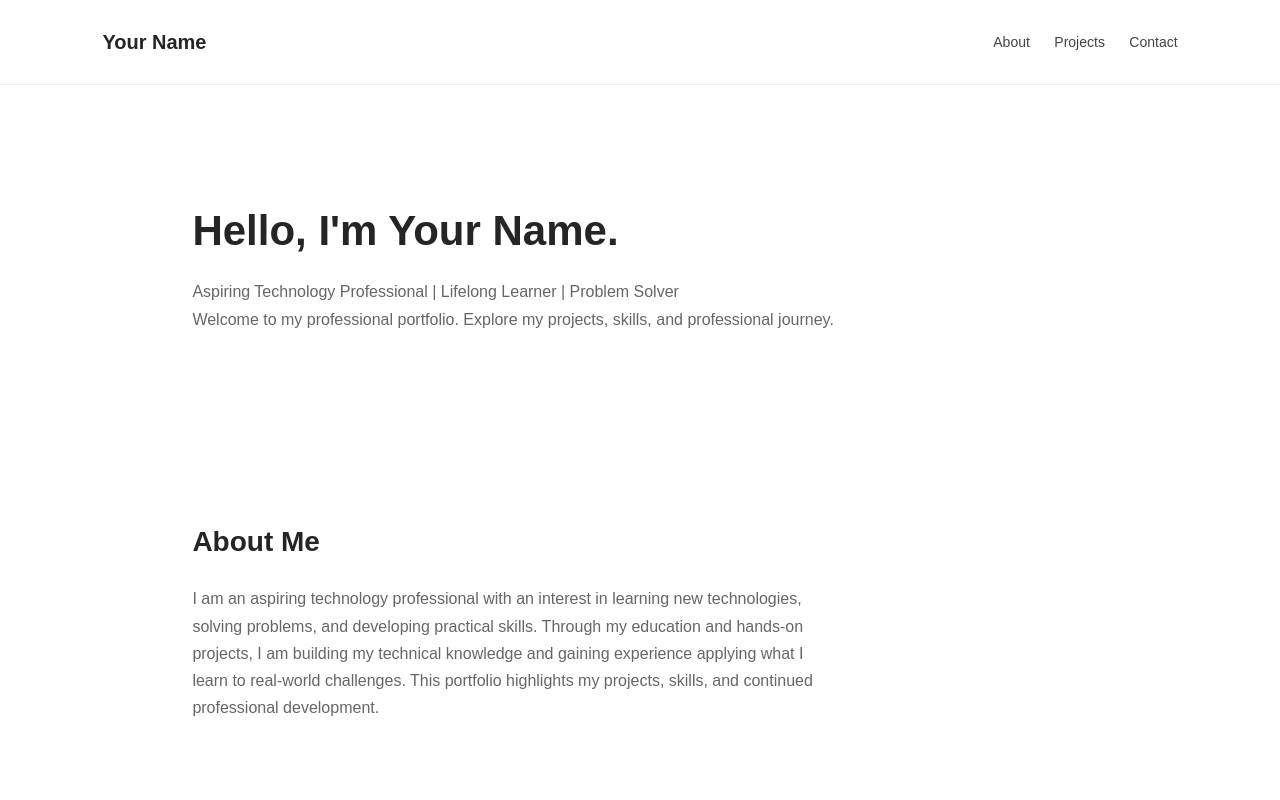
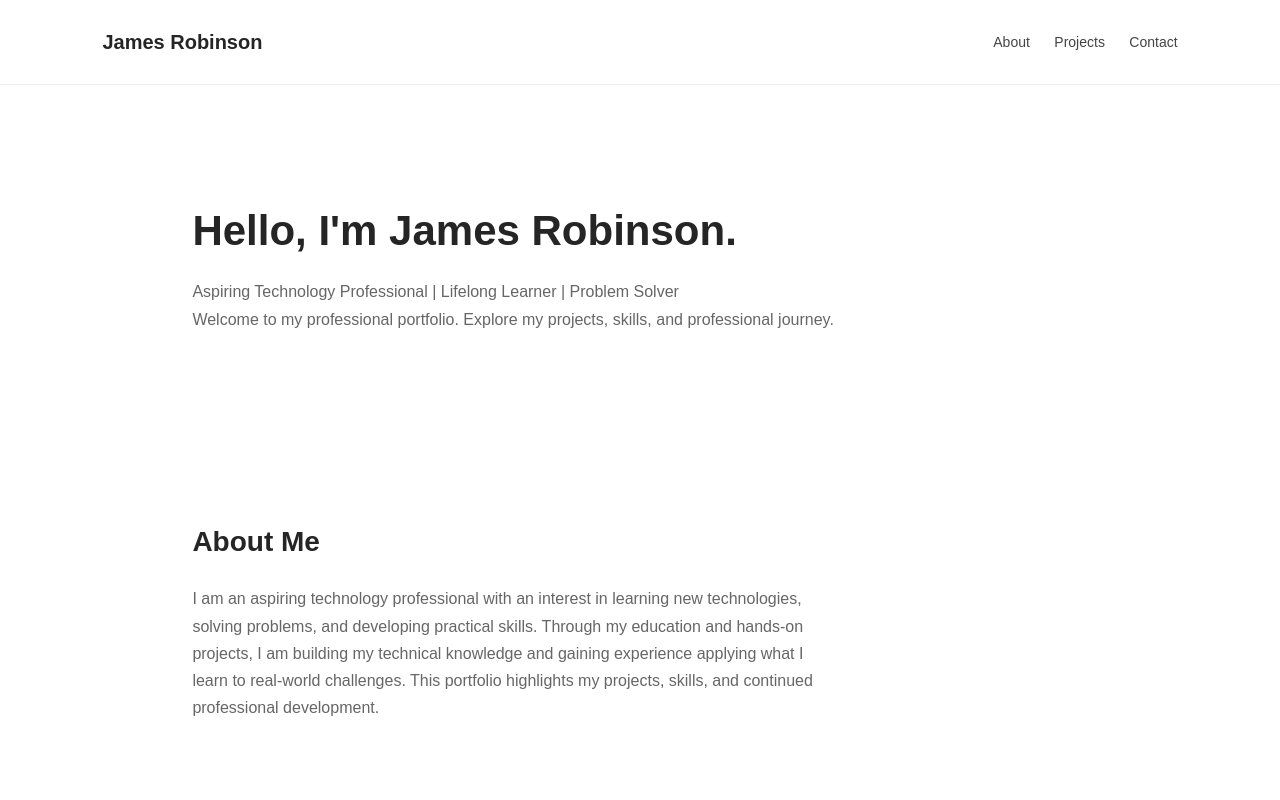
Before and after one commit to jameslrob24/jameslrob24.github.io, a plain HTML site: page index.html in a window 1280 px wide. Shown: the top 800 px of the page. Drawn offline with Linux system fonts and the light colour scheme.

Commit message:
Update index.html

```diff
--- a/index.html
+++ b/index.html
@@ -113,7 +113,7 @@
 <body>
 
     <header>
-        <h2>Your Name</h2>
+        <h2>James Robinson</h2>
         <nav>
             <a href="#about">About</a>
             <a href="#projects">Projects</a>
@@ -122,7 +122,7 @@
     </header>
 
     <section class="hero">
-        <h1>Hello, I'm Your Name.</h1>
+        <h1>Hello, I'm James Robinson.</h1>
         <p>
             Aspiring Technology Professional | Lifelong Learner |
             Problem Solver
@@ -190,7 +190,7 @@
     </section>
 
     <footer>
-        <p>© 2026 Your Name | Professional Portfolio</p>
+        <p>© 2026 James Robinson | Professional Portfolio</p>
     </footer>
 
 </body>
```
